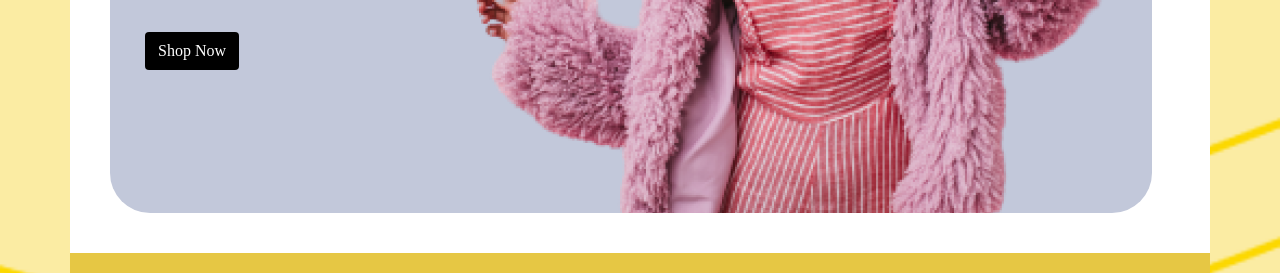
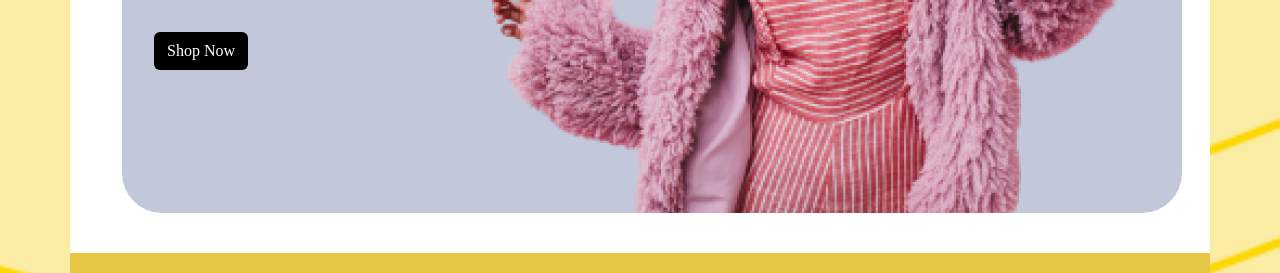
Before and after one commit to Rutupurna-S/Landing-Page, a plain HTML site: page index.html in a window 1280 px wide. Shown: the part 549-822 px from the top of the page. Drawn offline with nearby package versions, Linux system fonts and the light colour scheme.

Commit message:
fix: bootsrap cdn link update

```diff
--- a/index.html
+++ b/index.html
@@ -3,7 +3,7 @@
 <head>
     <meta charset="UTF-8" />
     <title>Shopping</title>
-    <link rel="stylesheet" href="C:\Users\rutup\OneDrive\Desktop\HTML\bootstrap-4.0.0-dist\css\bootstrap.min.css">
+    <link href="https://cdn.jsdelivr.net/npm/bootstrap@5.3.3/dist/css/bootstrap.min.css" rel="stylesheet" integrity="sha384-QWTKZyjpPEjISv5WaRU9OFeRpok6YctnYmDr5pNlyT2bRjXh0JMhjY6hW+ALEwIH" crossorigin="anonymous">
     <style>
         body
         {
@@ -315,5 +315,6 @@
             </div>
         </div>
     </div>
+    <script src="https://cdn.jsdelivr.net/npm/bootstrap@5.3.3/dist/js/bootstrap.bundle.min.js" integrity="sha384-YvpcrYf0tY3lHB60NNkmXc5s9fDVZLESaAA55NDzOxhy9GkcIdslK1eN7N6jIeHz" crossorigin="anonymous"></script>
 </body>
 </html>
```
